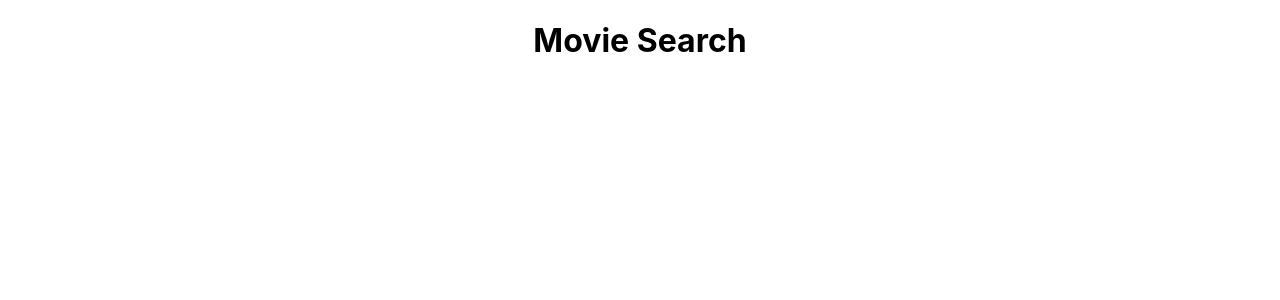
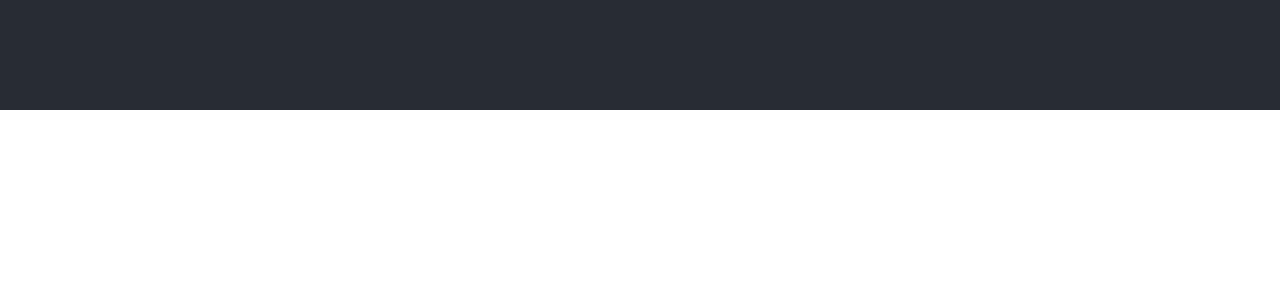
Before and after one commit to matt6gsr/react-hooks-movie-search, a React (Create React App) app: page / in a window 1280 px wide. Shown: the top 300 px of the page. Built offline with nearby package versions, Linux system fonts and the light colour scheme.

Commit message:
Header component created and styled

```diff
--- a/src/App.js
+++ b/src/components/App.js
@@ -1,10 +1,11 @@
 import React from 'react';
-import './App.css';
+import '../styles/App.css';
+import Header from './Header';
 
 function App() {
   return (
     <div className="App">
-      <h1>Movie Search</h1>
+      <Header />
     </div>
   );
 }
--- /dev/null
+++ b/src/components/Header.jsx
@@ -0,0 +1,14 @@
+import React from 'react';
+import '../styles/Header.css';
+
+const Header = props => {
+  return (
+    <div>
+      <header className="Header">
+        <h2>{props.text}</h2>
+      </header>
+    </div>
+  );
+};
+
+export default Header;
--- a/src/index.js
+++ b/src/index.js
@@ -1,6 +1,6 @@
 import React from 'react';
 import ReactDOM from 'react-dom';
 import './index.css';
-import App from './App';
+import App from './components/App';
 
 ReactDOM.render(<App />, document.getElementById('root'));
--- /dev/null
+++ b/src/styles/Header.css
@@ -0,0 +1,12 @@
+.Header {
+  background-color: #282c34;
+  height: 70px;
+  display: flex;
+  flex-direction: column;
+  align-items: center;
+  justify-content: center;
+  font-size: calc(10px + 2vmin);
+  color: white;
+  padding: 20px;
+  cursor: pointer;
+}
```
Also changed, not shown: src/styles/App.css (renamed from src/App.css).
